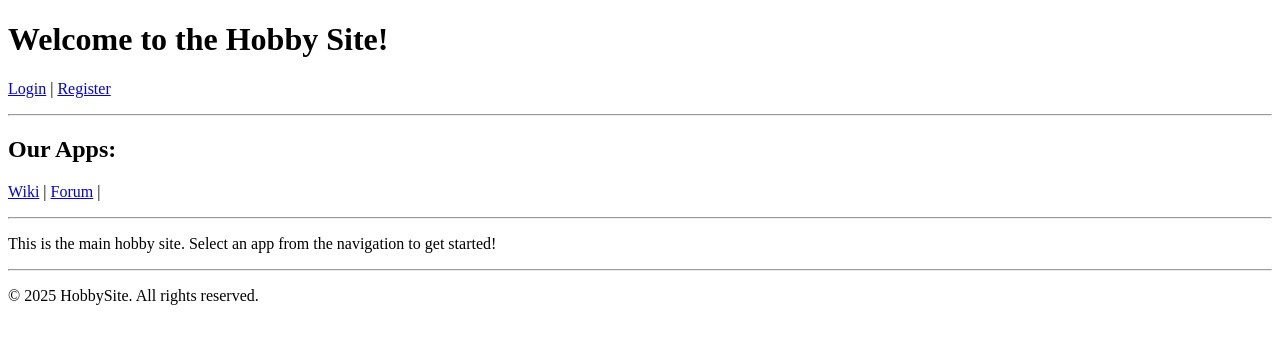
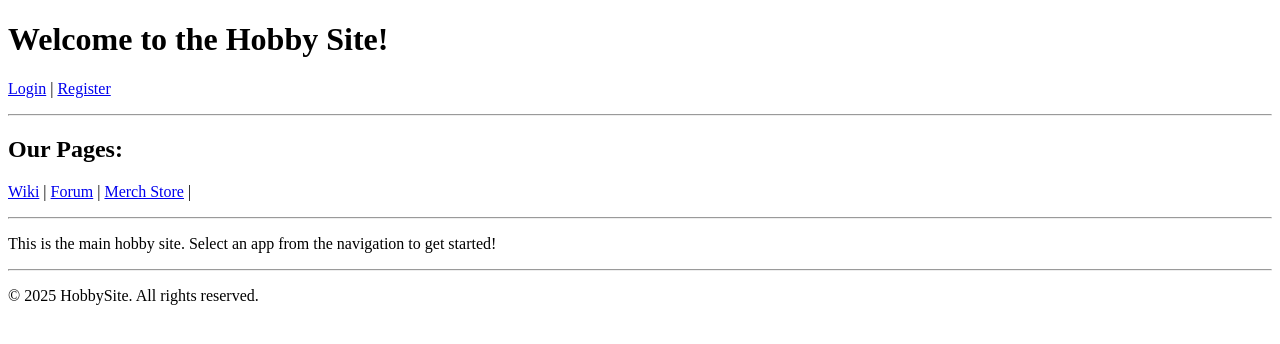
Before and after one commit to LuisRabbids/hobbysite-E-15, a Django app: page / in a window 1280 px wide. Shown: the top 344 px of the page. Run offline with Django 5.2, Linux system fonts and the light colour scheme.

Commit message:
Added Merch Store url to the homepage

```diff
--- a/hobbysite/templates/homepage.html
+++ b/hobbysite/templates/homepage.html
@@ -73,10 +73,11 @@
 
     <main>
         <nav>
-            <h2>Our Apps:</h2>
+            <h2>Our Pages:</h2>
             <p>
                 <a href="{% url 'wiki:article_list' %}">Wiki</a> |
                 <a href="{% url 'forum:thread-list' %}">Forum</a> |
+                <a href="{% url 'merchstore:product-list' %}">Merch Store</a> |
 
                 <!-- put your other app links here -->
             </p>
```
